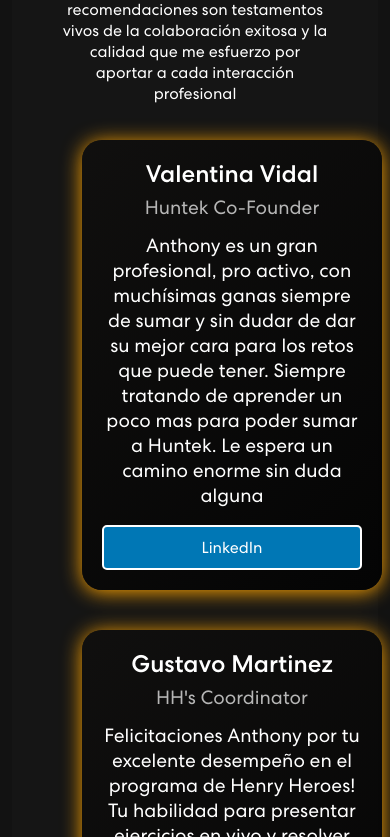
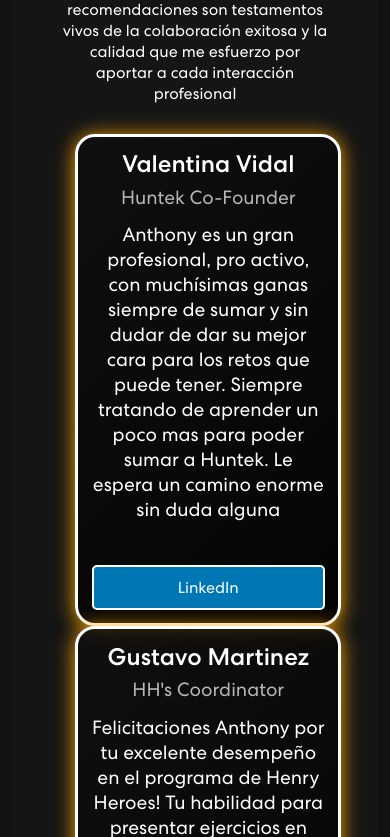
Before and after one commit to Anthony-Am2003/portfolio, a React (Create React App) app: page / in a window 390 px wide. Shown: the part 6087-6924 px from the top of the page. Built offline with nearby package versions, Linux system fonts and the light colour scheme; no server answers.

Commit message:
responsive model to destokp finish

```diff
--- a/src/App.css
+++ b/src/App.css
@@ -619,19 +619,19 @@
 /************Recomendatios************/
 .recommendation-card {
   background: linear-gradient(135deg, rgba(15, 14, 13, 0.8), rgba(0, 0, 0, 0.8));
-  background-size: cover;
-  border: "3px solid white";
+  border: 3px solid white;
   border-radius: 20px;
   box-shadow: 0px 2px 20px orange;
-  padding: 20px;
-  margin: 20px;
+  padding: 5%;
+  margin: 5%;
   text-align: center;
   display: flex;
   flex-direction: column;
   justify-content: space-between;
-  width: 300px;
-  height: 450px; /* Ajusta la altura según tu diseño */
-  position: relative; /* Para posicionar el botón correctamente */
+  width: 100%; /* Use 100% width for responsiveness */
+  height: 100%;
+  position: relative;
+  overflow: hidden;
 }
 
 .recommendation-card .recommendation-text h4 {
@@ -653,18 +653,18 @@
 .linkedin-button {
   background-color: #0077B5;
   color: white;
-  border: 2px solid white; /* Agregar bordes blancos */
+  border: 2px solid white;
   padding: 10px 20px;
-  margin-top: auto; /* Colocar el botón al final */
+  margin-top: auto;
   border-radius: 5px;
   text-decoration: none;
   font-size: 1rem;
-  transition: background-color 0.3s ease, border-color 0.3s ease; /* Agregar transición a los bordes */
+  transition: background-color 0.3s ease, border-color 0.3s ease;
 }
 
 .linkedin-button:hover {
   background-color: #ffffff;
-  border-color: #FBA911; /* Cambiar el color del borde al pasar el cursor */
+  border-color: #FBA911;
 }
 /************ Footer Css ************/
 .footer {
--- a/src/components/RecomendationCard.js
+++ b/src/components/RecomendationCard.js
@@ -2,14 +2,14 @@
 
 export const RecommendationCard = ({ name, recommendation, position, linkedinUrl, companyLogo }) => {
   return (
-    <Col size={12} sm={6} md={4}>
+    <Col xs={12} sm={6} md={4}>
       <div className="recommendation-card">
         <div className="recommendation-text">
           <h4>{name}</h4>
           <span>{position}</span>
           <p>{recommendation}</p>
         </div>
-          <a href={linkedinUrl} target="_blank" rel="noopener noreferrer" className="linkedin-button">LinkedIn</a>
+        <a href={linkedinUrl} target="_blank" rel="noopener noreferrer" className="linkedin-button">LinkedIn</a>
       </div>
     </Col>
   );
--- a/src/components/Recomendations.js
+++ b/src/components/Recomendations.js
@@ -48,9 +48,7 @@
                       {
                         recommendations.map((recommendation, index) => {
                           return (
-                            <Col key={index} sm={6} md={4}>
-                              <RecommendationCard {...recommendation} />
-                            </Col>
+                            <RecommendationCard {...recommendation} />
                           );
                         })
                       }
```
